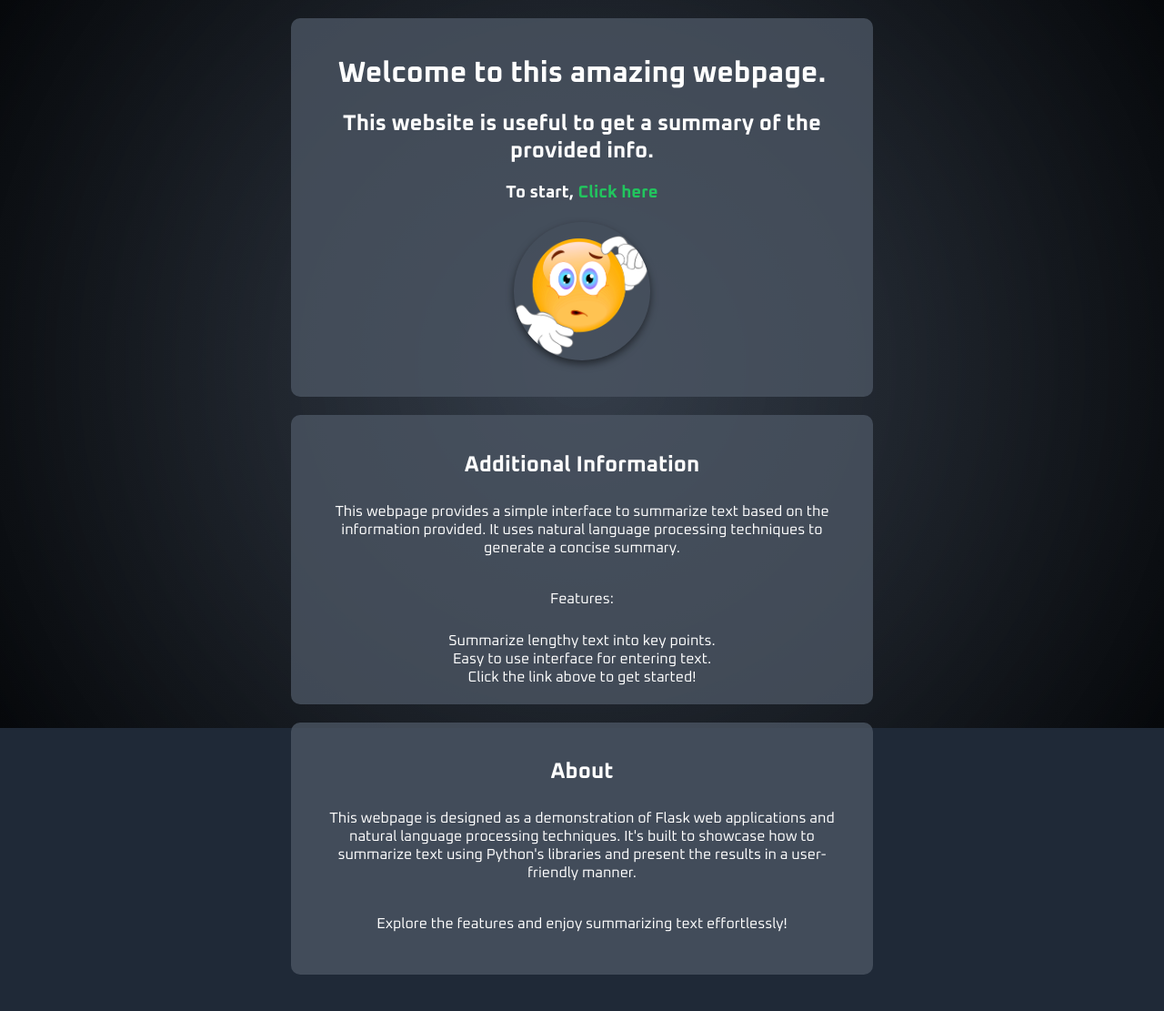
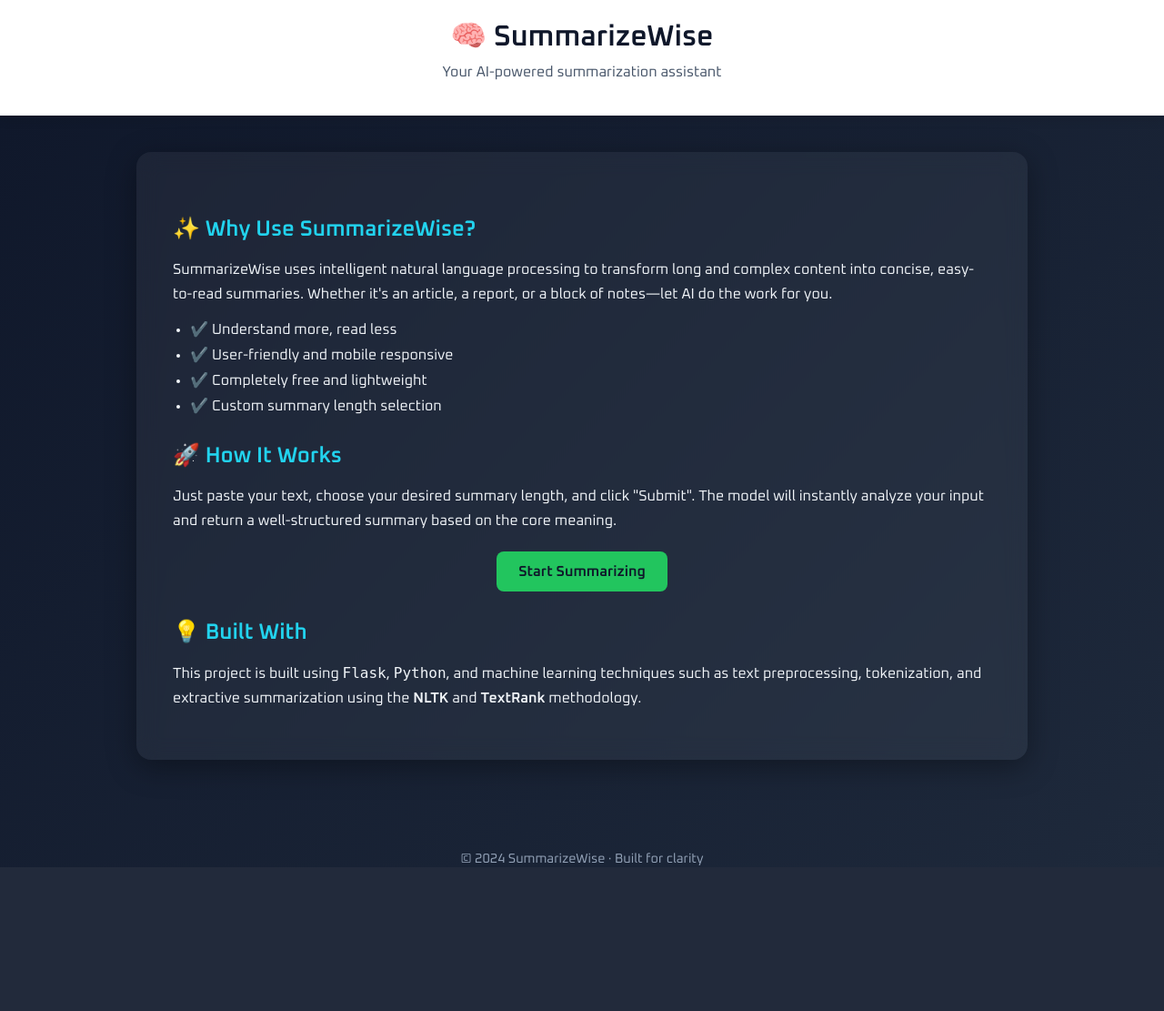
Before and after one commit to Kali414/SummarizeWise, a Flask app: page / in a window 1280 px wide. Shown: the whole page at 91% size. After the commit the page ends 953 px from the top, so only its background shows below. Run offline with Flask 3, Linux system fonts and the light colour scheme.

Commit message:
Update home.html

```diff
--- a/templates/home.html
+++ b/templates/home.html
@@ -2,102 +2,183 @@
 <html lang="en">
 
 <head>
-    <meta charset="UTF-8">
-    <meta name="viewport" content="width=device-width, initial-scale=1.0">
-    <title>Home</title>
+  <meta charset="UTF-8" />
+  <meta name="viewport" content="width=device-width, initial-scale=1.0" />
+  <title>SummarizeWise - Smart Text Summarizer</title>
+  <link href="https://fonts.googleapis.com/css2?family=Oxanium:wght@300;400;600&display=swap" rel="stylesheet">
+
   <style>
-        /* CSS for dark theme */
     body {
-            background-color: #1F2937; /* Dark blue-gray background color */
-            color: #FFFFFF; /* White text color */
-            font-family: 'Oxanium', sans-serif; /* Oxanium font family */
-            padding: 20px; /* Add padding for better readability */
-            margin: 0; /* Remove default margin */
+      margin: 0;
+      padding: 0;
+      font-family: 'Oxanium', sans-serif;
+      background: linear-gradient(135deg, #0f172a, #1e293b);
+      color: #f1f5f9;
       display: flex;
-            justify-content: center;
+      flex-direction: column;
       align-items: center;
       min-height: 100vh;
     }
 
-        /* Center text and set background color */
-        .center-text {
+    header {
+      width: 100%;
+      padding: 20px 0;
+      background-color: #ffffff;
+      color: #0f172a;
       text-align: center;
-            background-color: rgba(75, 85, 99, 0.8); /* Semi-transparent background color */
-            padding: 20px; /* Add padding for better readability */
-            border-radius: 10px; /* Rounded corners */
-            margin-bottom: 20px; /* Add space between paragraphs */
-            max-width: 600px; /* Limit the width of the center content */
+      box-shadow: 0 4px 12px rgba(0, 0, 0, 0.1);
+      position: sticky;
+      top: 0;
+      z-index: 100;
     }
 
-        /* Style for links */
-        a {
-            color: #22C55E; /* Green link color */
-            text-decoration: none; /* Remove underline */
+    header h1 {
+      font-size: 2rem;
+      color: #0f172a;
+      margin: 0;
     }
 
-        /* Heading styles */
-        h1, h2, h3 {
-            text-align: center; /* Center align headings */
-            margin-bottom: 10px; /* Add space between headings and paragraphs */
+    header p {
+      margin-top: 5px;
+      color: #475569;
     }
 
-        /* Adjust padding for paragraphs */
-        p {
-            padding: 10px; /* Add padding for paragraphs */
+    .wrapper {
+      width: 90%;
+      max-width: 900px;
+      margin: 40px auto;
+      padding: 40px;
+      background: rgba(255, 255, 255, 0.05);
+      backdrop-filter: blur(12px);
+      border-radius: 16px;
+      box-shadow: 0 8px 32px rgba(0, 0, 0, 0.35);
     }
 
-        /* Style for image */
-        .question-image {
-            display: block;
-            margin: 20px auto; /* Center the image */
-            width: 150px; /* Set image width */
-            height: auto; /* Maintain aspect ratio */
-            border-radius: 50%; /* Rounded image */
-            box-shadow: 0 4px 8px rgba(0, 0, 0, 0.5); /* Add shadow to the image */
+    h2 {
+      color: #22d3ee;
+      font-size: 1.5rem;
+      margin-top: 30px;
+      margin-bottom: 10px;
     }
 
-        /* Background effect */
-        body:before {
-            content: "";
-            position: fixed;
-            top: 0;
-            left: 0;
-            width: 100%;
-            height: 100%;
-            background: radial-gradient(circle, rgba(255,255,255,0.1) 0%, rgba(0,0,0,0.8) 100%);
-            z-index: -1;
+    p {
+      line-height: 1.7;
+      margin-bottom: 14px;
+      font-size: 1rem;
+    }
+
+    a {
+      color: #22c55e;
+      text-decoration: none;
+      font-weight: bold;
+    }
+
+    a:hover {
+      text-decoration: underline;
+    }
+
+    .cta {
+      margin-top: 20px;
+      text-align: center;
+    }
+
+    .cta a {
+      display: inline-block;
+      padding: 12px 24px;
+      background-color: #22c55e;
+      color: #0f172a;
+      border-radius: 8px;
+      font-size: 1rem;
+      transition: background 0.3s ease;
+    }
+
+    .cta a:hover {
+      background-color: #16a34a;
+    }
+
+    ul.features-list {
+      padding-left: 1.2rem;
+      margin-top: 10px;
+    }
+
+    ul.features-list li {
+      margin-bottom: 8px;
+    }
+
+    footer {
+      margin-top: 60px;
+      font-size: 0.9rem;
+      color: #94a3b8;
+      text-align: center;
+    }
+
+    @media (max-width: 640px) {
+      .wrapper {
+        padding: 20px;
+      }
+
+      h1 {
+        font-size: 1.5rem;
+      }
+
+      h2 {
+        font-size: 1.3rem;
+      }
+
+      .cta a {
+        font-size: 0.9rem;
+        padding: 10px 20px;
+      }
     }
   </style>
-    <!-- Link to Oxanium font -->
-    <link href="https://fonts.googleapis.com/css2?family=Oxanium:wght@200;300;400;500;600;700&display=swap" rel="stylesheet">
 </head>
 
 <body>
-    <div>
-        <div class="center-text">
-            <h1>Welcome to this amazing webpage.</h1>
-            <h2>This website is useful to get a summary of the provided info.</h2>
-            <h3>To start, <a href="{{url_for('Summarize')}}">Click here</a></h3>
-            <img class="question-image" src="{{ url_for('static', filename='smiley.png') }}" alt="Image">
+
+  <header>
+    <h1>🧠 SummarizeWise</h1>
+    <p>Your AI-powered summarization assistant</p>
+  </header>
+
+  <div class="wrapper">
+
+    <section>
+      <h2>✨ Why Use SummarizeWise?</h2>
+      <p>
+        SummarizeWise uses intelligent natural language processing to transform long and complex content into concise, easy-to-read summaries. Whether it's an article, a report, or a block of notes—let AI do the work for you.
+      </p>
+
+      <ul class="features-list">
+        <li>✔️ Understand more, read less</li>
+        <li>✔️ User-friendly and mobile responsive</li>
+        <li>✔️ Completely free and lightweight</li>
+        <li>✔️ Custom summary length selection</li>
+      </ul>
+    </section>
+
+    <section>
+      <h2>🚀 How It Works</h2>
+      <p>
+        Just paste your text, choose your desired summary length, and click "Submit". The model will instantly analyze your input and return a well-structured summary based on the core meaning.
+      </p>
+    </section>
+
+    <section class="cta">
+      <a href="{{ url_for('Summarize') }}">Start Summarizing</a>
+    </section>
+
+    <section>
+      <h2>💡 Built With</h2>
+      <p>
+        This project is built using <code>Flask</code>, <code>Python</code>, and machine learning techniques such as text preprocessing, tokenization, and extractive summarization using the <strong>NLTK</strong> and <strong>TextRank</strong> methodology.
+      </p>
+    </section>
   </div>
 
-        <div class="center-text">
-            <h2>Additional Information</h2>
-            <p>This webpage provides a simple interface to summarize text based on the information provided. It uses natural language processing techniques to generate a concise summary.</p>
-            <p>Features:</p>
+  <footer>
+    &copy; 2024 SummarizeWise · Built for clarity
+  </footer>
 
-                Summarize lengthy text into key points.<br>
-                Easy to use interface for entering text.<br>
-                Click the link above to get started!
-            </ul>
-        </div>
-
-        <div class="center-text">
-            <h2>About</h2>
-            <p>This webpage is designed as a demonstration of Flask web applications and natural language processing techniques. It's built to showcase how to summarize text using Python's libraries and present the results in a user-friendly manner.</p>
-            <p>Explore the features and enjoy summarizing text effortlessly!</p>
-        </div>
-    </div>
 </body>
 
 </html>
```
Lines whose indentation alone changed are shown as unchanged.
